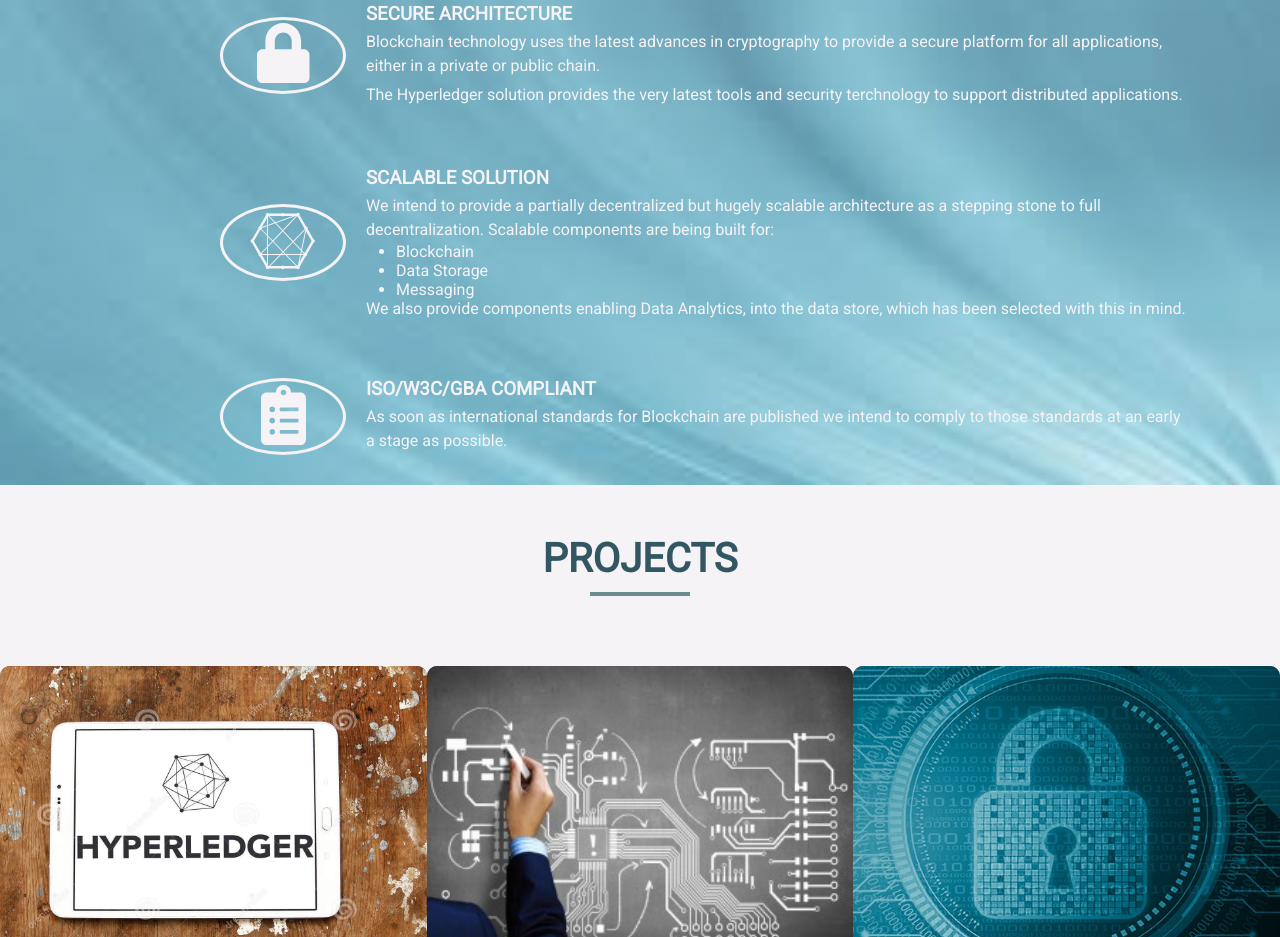
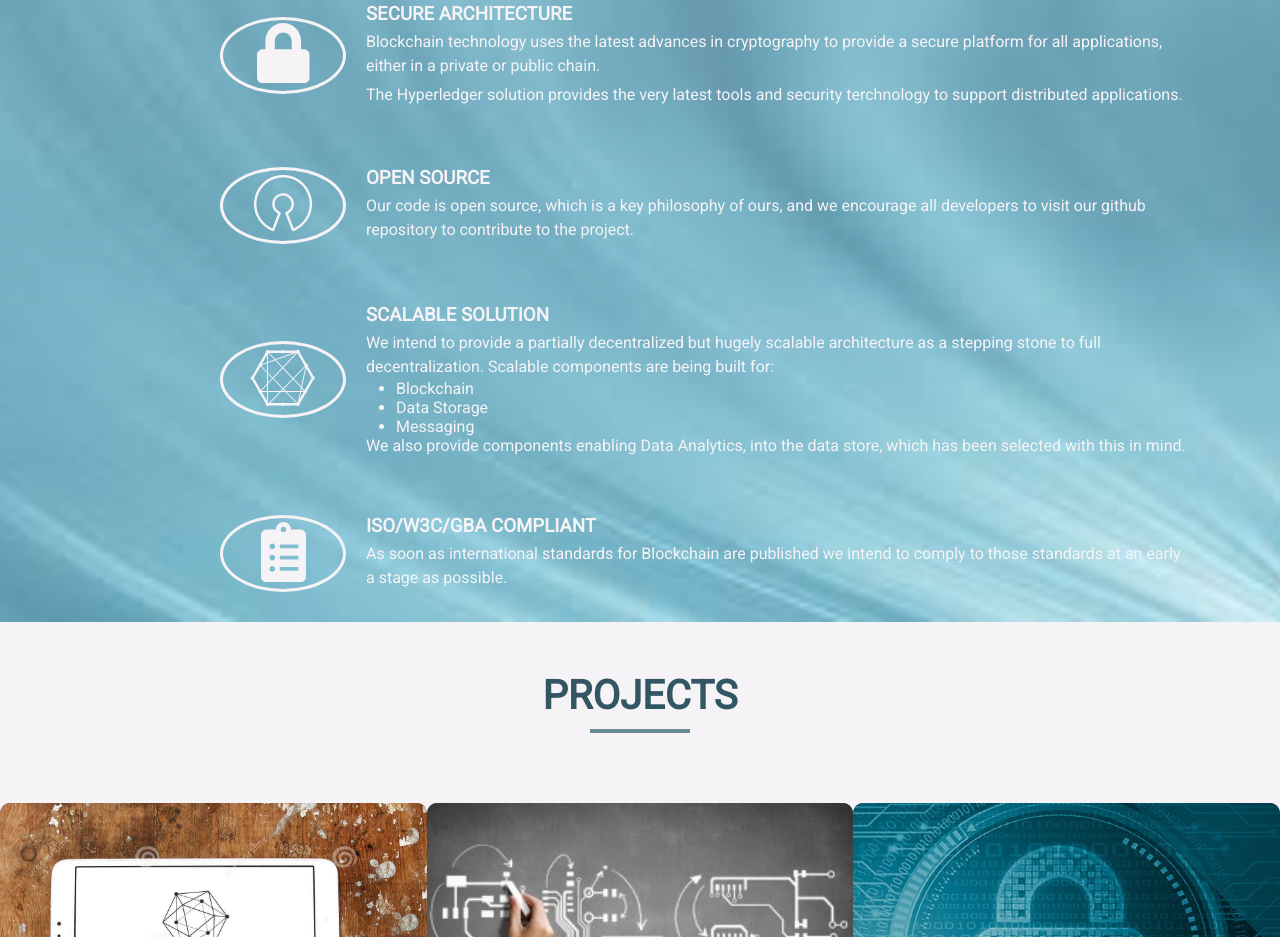
Before and after one commit to onemillionyearsbc/website, a website: page index.html in a window 1280 px wide. Shown: the part 1255-2192 px from the top of the page. Drawn offline with nearby package versions, Linux system fonts and the light colour scheme; a web font is replaced by a local one.

Commit message:
Changed open source description

```diff
--- a/index.html
+++ b/index.html
@@ -126,6 +126,20 @@
 
             </article>
 
+
+            <article class="service">
+                <div class="service-icon">
+                    <i class="fab fa-osi"></i>
+                </div>
+                <div class="service-text">
+                    <h3>Open Source</h3>
+                    <p>Our code is open source, which is a key philosophy of ours, and we encourage all developers to visit our github repository to contribute to the project.
+                    </p>
+
+                </div>
+
+            </article>
+
             <article class="service">
                 <div class="service-icon">
                     <i class="fab fa-connectdevelop"></i>
@@ -179,7 +193,7 @@
         </div>
 
         <div class="projects-center">
-           <article class="project">
+            <article class="project">
                 <img src="css/hyperledger.jpg" class="img-box" alt="hyperledger">
                 <div class="image-overlay">
                     <div class="image-text">
@@ -468,8 +482,12 @@
 
     <script src="https://ajax.googleapis.com/ajax/libs/jquery/3.3.1/jquery.min.js"></script>
     <script src="script.js">
+
+
     </script>
     <script src="script2.js">
+
+
     </script>
 </body>
 
```
